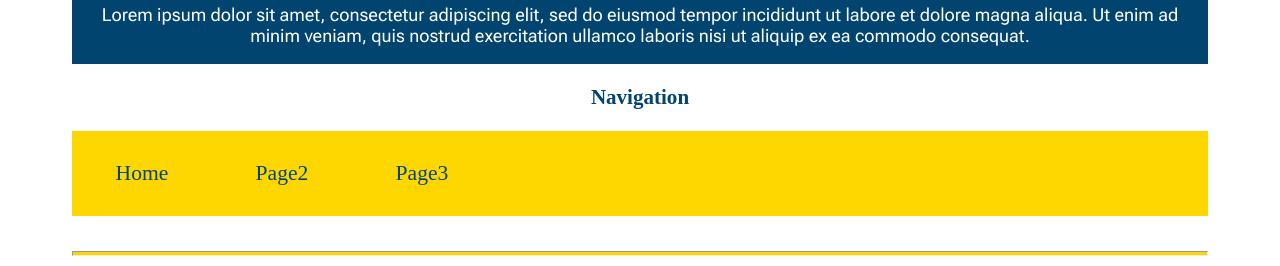
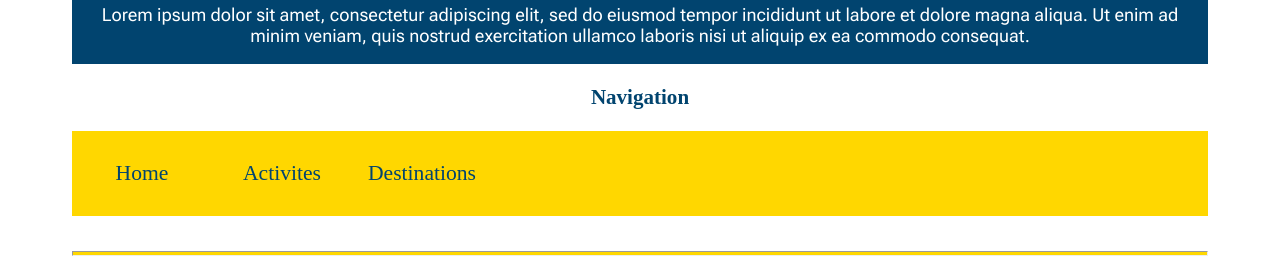
Before and after one commit to sgoodmansen/wdd130, a plain HTML site: page gwc/site-plan.html in a window 1280 px wide. Shown: the part 2140-2406 px from the top of the page. Drawn offline with Linux system fonts and the light colour scheme; a web font is replaced by a local one.

Commit message:
update content

```diff
--- a/gwc/site-plan.html
+++ b/gwc/site-plan.html
@@ -84,8 +84,8 @@
       <!-- Think about how you want your navigation bar to look. In the site-plan.css file change the colors to your colors to get the look you desire. -->
       <nav>
         <a href="#">Home</a>
-        <a href="#">Page2</a>
-        <a href="#">Page3</a>
+        <a href="#">Activites</a>
+        <a href="#">Destinations</a>
       </nav>
       <hr>
       <h2>
```
